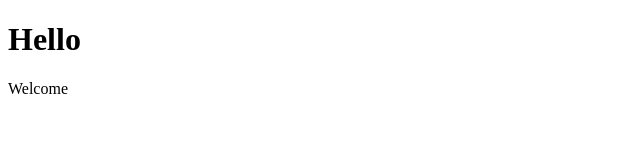
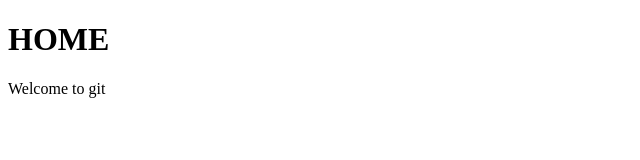
Before and after one commit to shrutibhanag/first_repo, a plain HTML site: page index.html in a window 1280 px wide. Shown: the whole page, without its empty margins (0-640 px from the left). Drawn offline with Linux system fonts and the light colour scheme.

Commit message:
second version of html file index.html

```diff
--- a/index.html
+++ b/index.html
@@ -6,7 +6,7 @@
     <title>Simple HTML Example</title>
 </head>
 <body>
-    <h1>Hello</h1>
-    <p>Welcome</p>
+    <h1>HOME</h1>
+    <p> Welcome to git </p>
 </body>
 </html>
```
